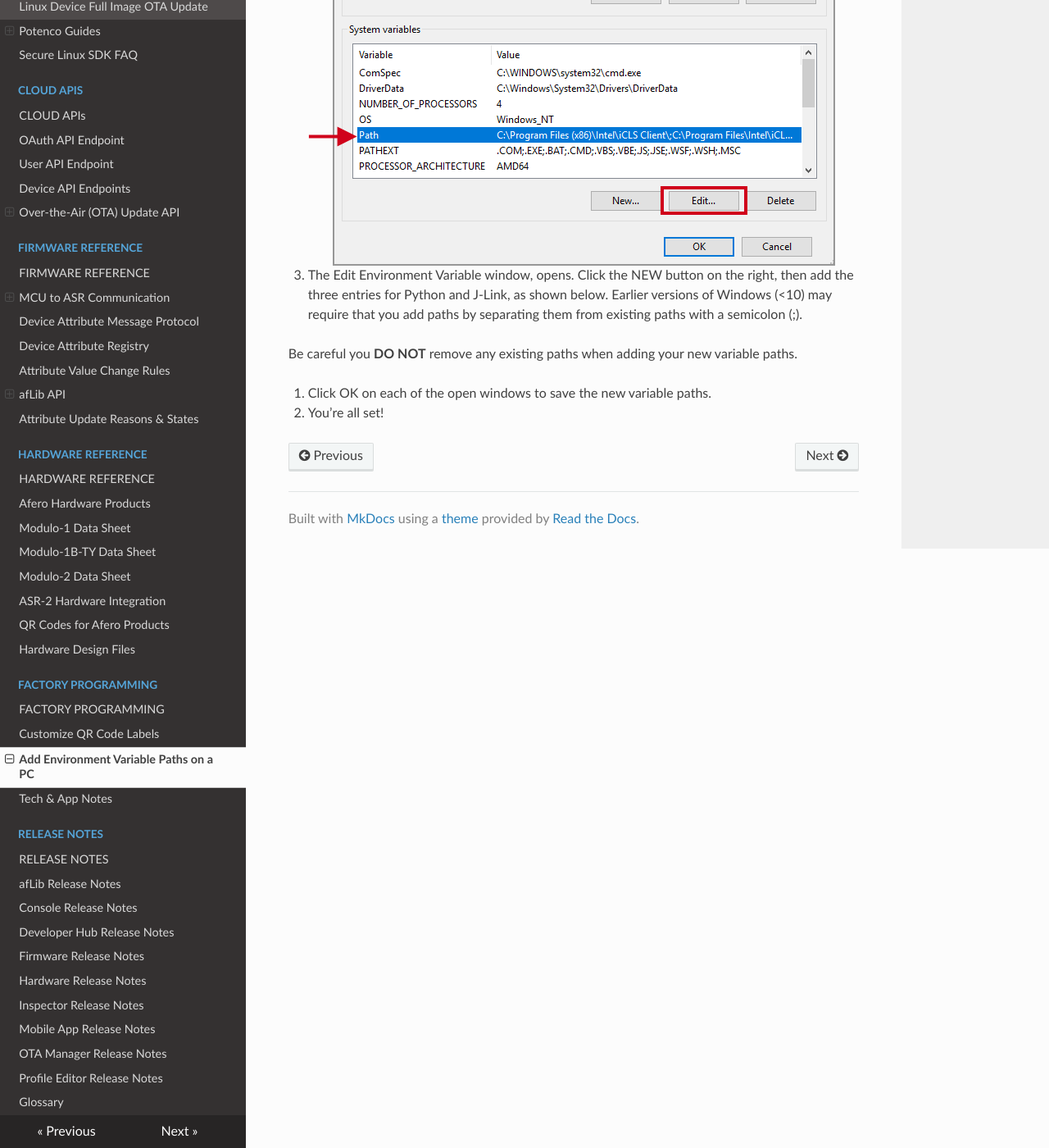
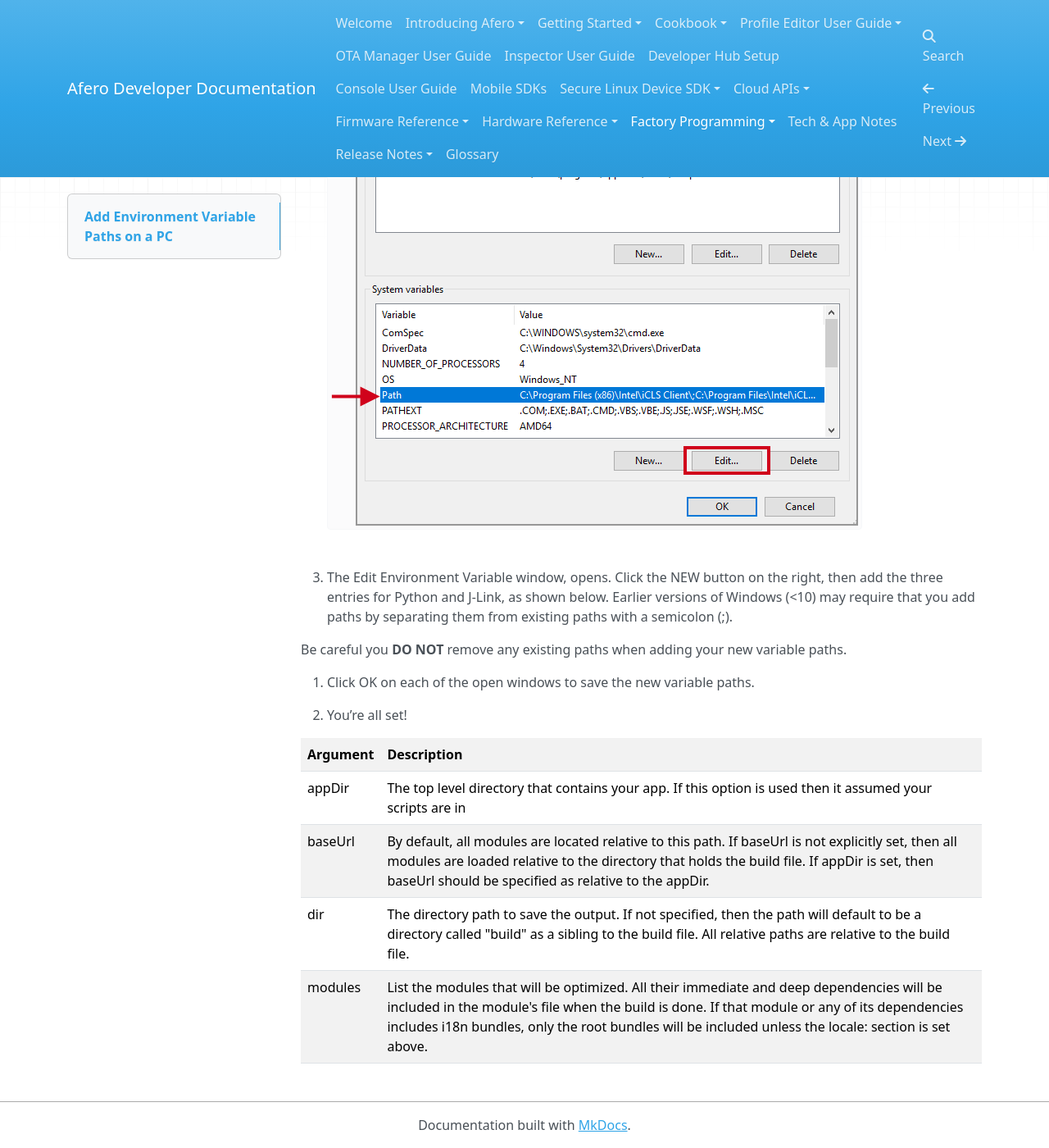
Before and after one commit to cdevshub/afero-devdocs, an MkDocs documentation site: the page built from docs/AddPath.md, in a window 1280 px wide and 1400 px high, scrolled down 1750 px. Shown: the whole window at 82% size. Built offline with MkDocs 1.6.1, drawn with Linux system fonts in a browser that asks for light colours; nearby versions of some CDN libraries.

Commit message:
Working on styles

```diff
--- a/docs/AddPath.md
+++ b/docs/AddPath.md
@@ -17,3 +17,35 @@
 5. Click OK on each of the open windows to save the new variable paths.
 
 6. You’re all set!
+
+<table>
+<tr>
+<th>Argument</th>
+<th>Description</th>
+</tr>
+<tr>
+<td>appDir</td>
+<td>The top level directory that contains your app. If this option is used then
+it assumed your scripts are in</td>
+</tr>
+<tr>
+<td>baseUrl</td>
+<td>By default, all modules are located relative to this path. If baseUrl is not
+explicitly set, then all modules are loaded relative to the directory that holds
+the build file. If appDir is set, then baseUrl should be specified as relative
+to the appDir.</td>
+</tr>
+<tr>
+<td>dir</td>
+<td>The directory path to save the output. If not specified, then the path will
+default to be a directory called "build" as a sibling to the build file. All
+relative paths are relative to the build file.</td>
+</tr>
+<tr>
+<td>modules</td>
+<td>List the modules that will be optimized. All their immediate and deep
+dependencies will be included in the module's file when the build is done. If
+that module or any of its dependencies includes i18n bundles, only the root
+bundles will be included unless the locale: section is set above.</td>
+</tr>
+</table>
--- /dev/null
+++ b/docs/custom.css
@@ -0,0 +1,3 @@
+.wy-table-responsive table td {
+white-space: normal;
+}
--- a/mkdocs.yml
+++ b/mkdocs.yml
@@ -2,9 +2,9 @@ site_name: Afero Developer Documentation
 markdown_extensions:
     - toc:
         permalink: "#"
-        baselevel: 4
+        baselevel: 3
 theme:
-   name: readthedocs
+   name: mkdocs
    navigation_depth: 3
 nav:
    - Welcome: 'index.md'
```
Also changed, not shown: docs/index.md (+5 -5 lines).
